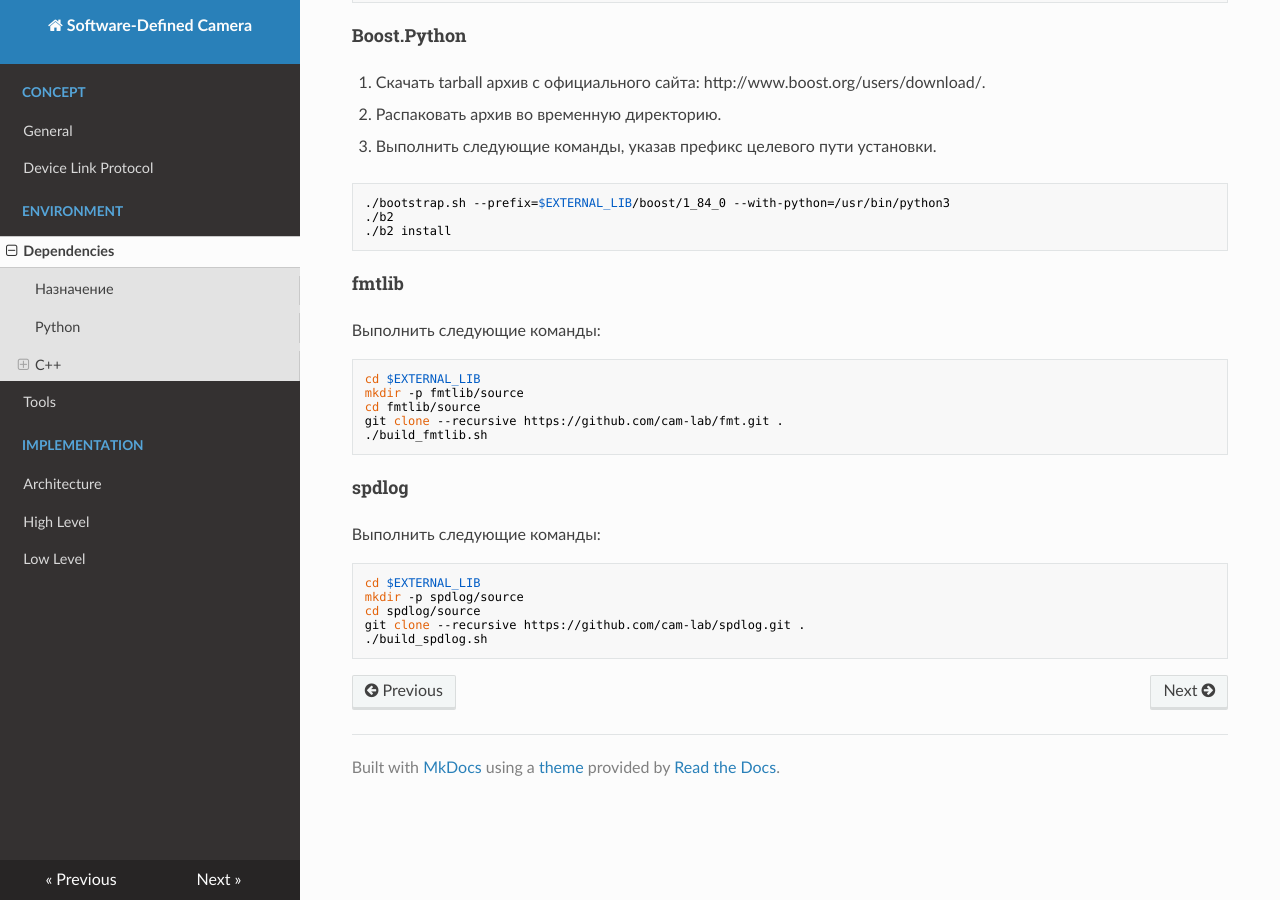
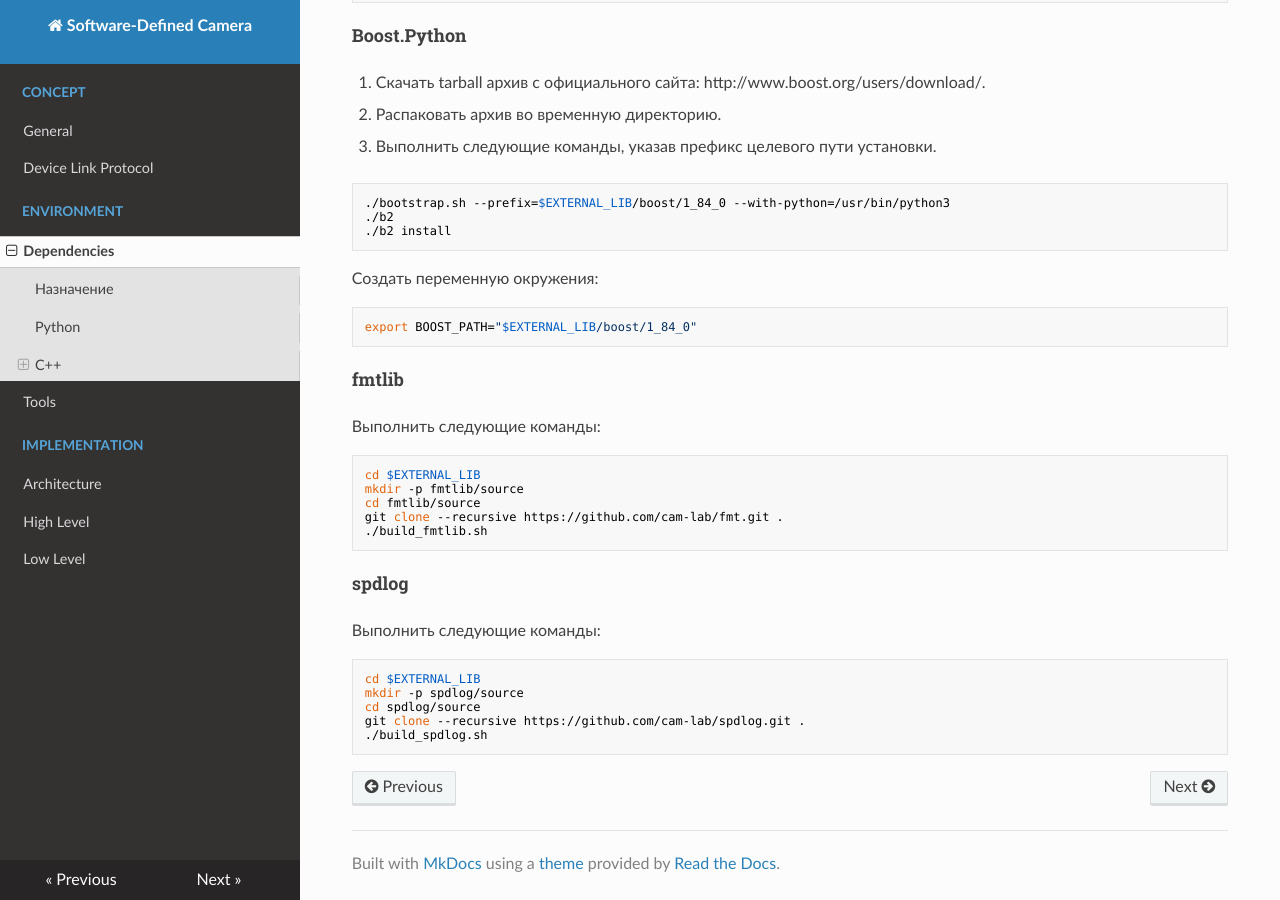
Before and after one commit to cam-lab/sdcam-doc, an MkDocs documentation site: the page built from docs/deps.md, in a window 1280 px wide and 900 px high, scrolled down 2545 px. Built offline with MkDocs 1.6.1, drawn with Linux system fonts in a browser that asks for light colours; nearby versions of some CDN libraries.

Commit message:
fix dependencies description

````diff
--- a/docs/deps.md
+++ b/docs/deps.md
@@ -97,6 +97,12 @@ sudo apt install cmake
 ./b2 install
 ```
 
+Создать переменную окружения:
+
+```shell
+export BOOST_PATH="$EXTERNAL_LIB/boost/1_84_0"
+```
+
 #### fmtlib
 
 Выполнить следующие команды:
````
